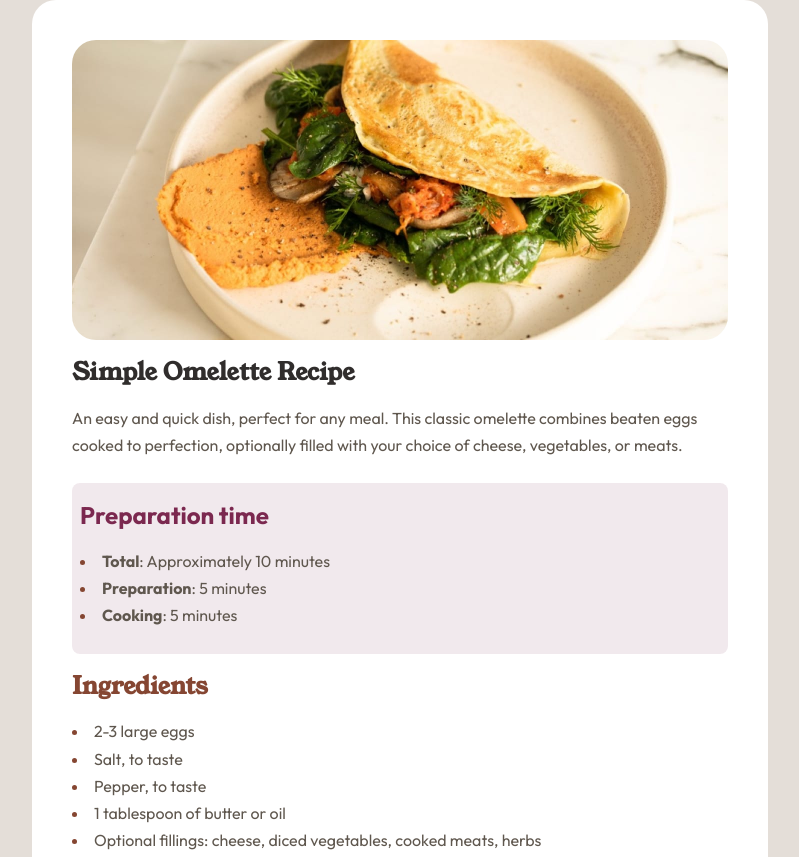
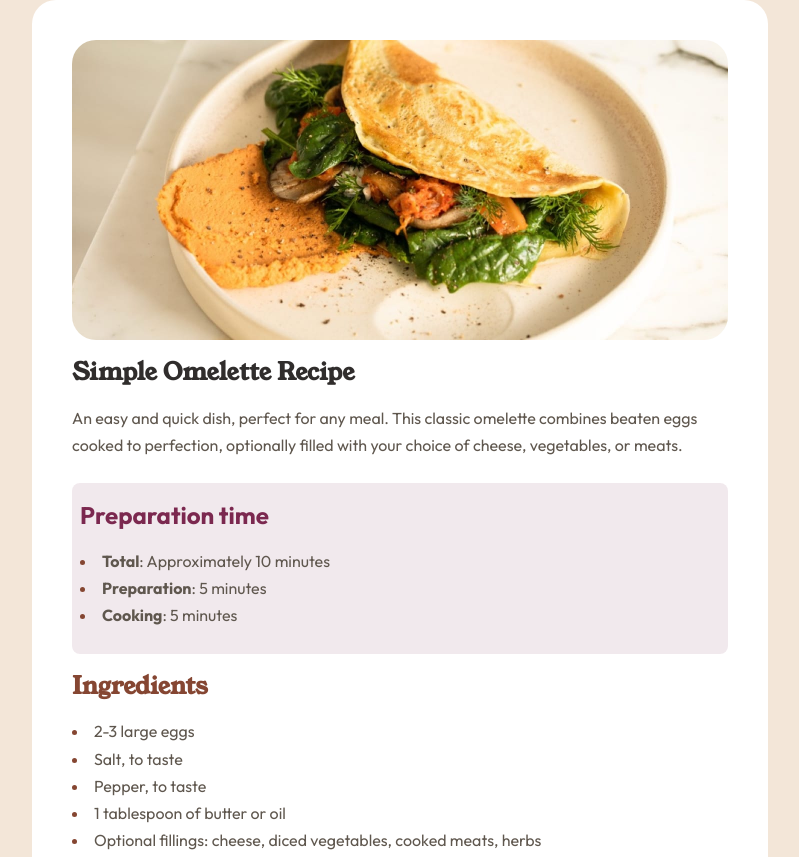
Before and after one commit to Michellewhat/Michellewhat.github.io, a plain HTML site: page recipe-page-main/index.html in a window 1280 px wide. Shown: the top 857 px of the page, without its empty margins (240-1039 px from the left). Drawn offline with Linux system fonts and the light colour scheme.

Commit message:
Update style.css

```diff
--- a/recipe-page-main/style.css
+++ b/recipe-page-main/style.css
@@ -54,7 +54,7 @@ p,h1,h2{
 
 /*General Style*/
 body{
-    background: var(--Light-Grey);
+    background: var(--Eggshell);
     display: flex;
     flex-direction: column;
     align-items: center;
```
